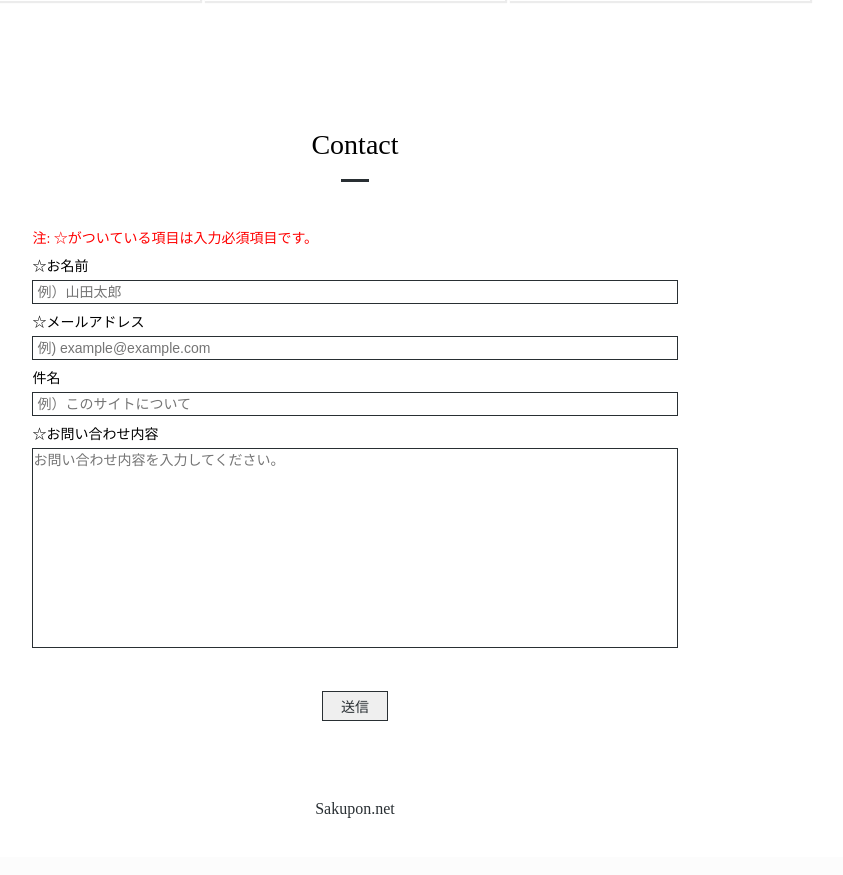
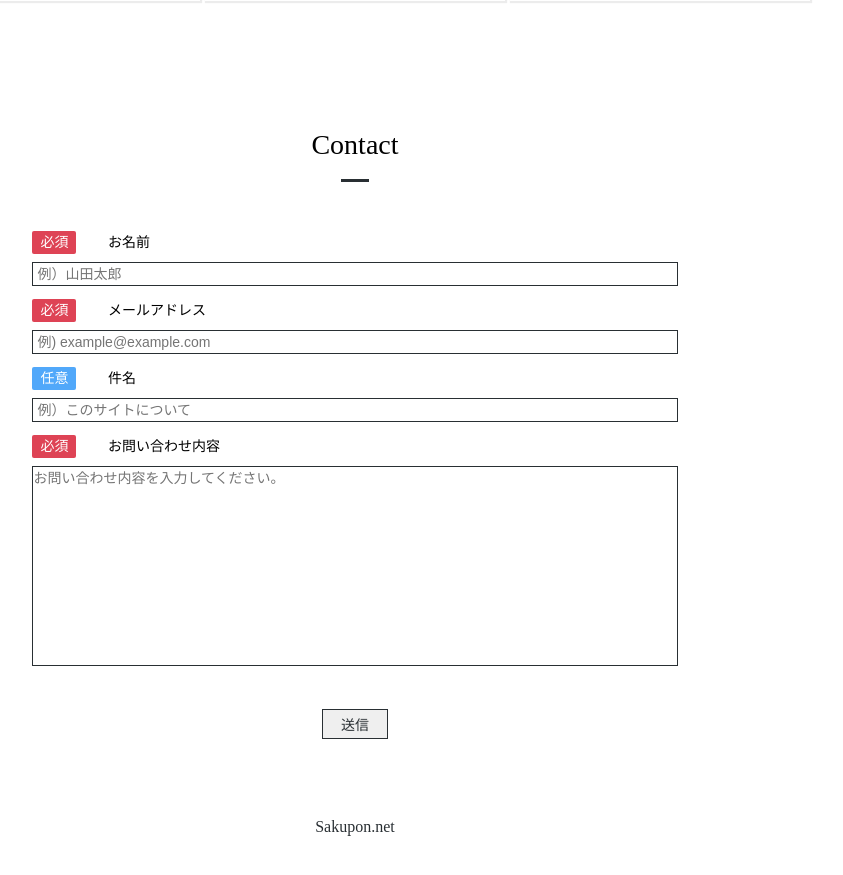
Before and after one commit to sakupon730/portfolio, a PHP site: page / in a window 1280 px wide. Shown: the part 3559-4434 px from the top of the page, without its empty margins (413-1256 px from the left). Before the commit the page ends 4377 px from the top, so only its background shows below. Run offline with PHP 8.4, Linux system fonts and the light colour scheme; some libraries are stand-ins or nearby versions.

Commit message:
contactフォーム修正

```diff
--- a/index.html
+++ b/index.html
@@ -363,24 +363,27 @@
 
                 <section class="contact">
                     <form action="contact-form">
-                        <p>注: ☆がついている項目は入力必須項目です。</p>
-                        <div>
-                            <label for="name">☆お名前</label>
+                        <div class="clearfix">
+                            <span class="label-req">必須</span>
+                            <label for="name">お名前</label>
                             <input type="text" id="name" name="user-name" placeholder="例）山田太郎">
                         </div>
 
-                        <div>
-                            <label for="mail">☆メールアドレス</label>
+                        <div class="clearfix">
+                            <span class="label-req">必須</span>
+                            <label for="mail">メールアドレス</label>
                             <input type="email" id="mail" name="user-mail" placeholder="例) example@example.com">
                         </div>
 
-                        <div>
+                        <div class="clearfix">
+                            <span class="label-any">任意</span>
                             <label for="ttl">件名</label>
                             <input type="title" id="ttl" name="user-ttl" placeholder="例）このサイトについて">
                         </div>
 
-                        <div>
-                            <label for="msg">☆お問い合わせ内容</label>
+                        <div class="clearfix">
+                            <span class="label-req">必須</span>
+                            <label for="msg">お問い合わせ内容</label>
                             <textarea name="msg" id="user-massage" placeholder="お問い合わせ内容を入力してください。"></textarea>
                         </div>
                     </form>
--- a/style.css
+++ b/style.css
@@ -645,20 +645,33 @@ form{
     margin: 0 auto 4rem 0;
     font-size: 1.4rem;
 }
-form p{
-    color: #f00;
+form div{
     margin-bottom: 1.4rem;
 }
-form div{
-    margin-bottom: 1.2rem;
+form div label{
+    display: inline-block;
+    padding: .4rem .8rem;
+    margin-bottom: .8rem;
 }
-form div label{
-    display: block;
-    margin-bottom: .6rem;
+.label-req,
+.label-any{
+    text-align: right;
+    color: #fff;
+    border-radius: .2rem;
+    padding: .4rem .8rem;
+    margin-right: 2rem;
+    margin-top: .4rem;
+}
+.label-req{
+    background-color: #DE4355;
+}
+.label-any{
+    background-color: #51a8fa;
 }
 form div input{
     width: 100%;
     height: 2.4rem;
+    display: inline-block;
     font-size: 1.4rem;
     border: .1rem #292F33 solid;
     padding: .3rem .4rem;
```
